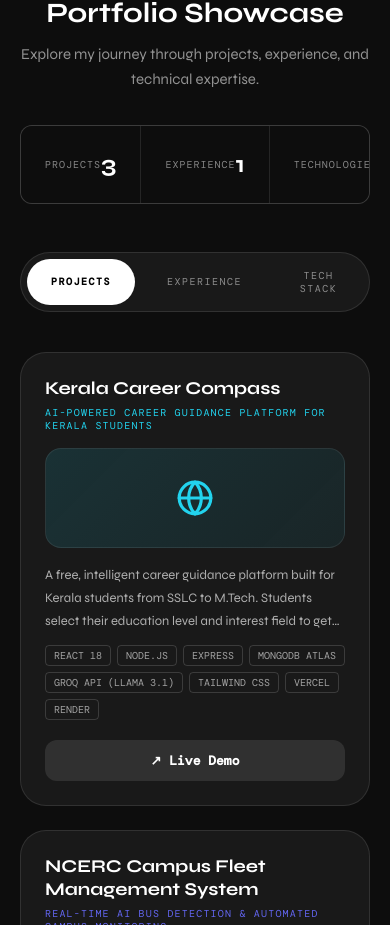
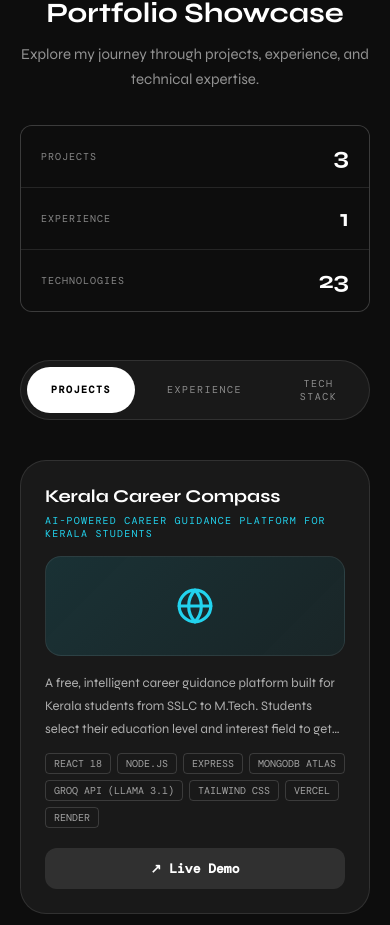
Before and after one commit to mhdirfan-dev/irfan-portfolio, a React (Create React App) app: page / in a window 390 px wide. Shown: the part 2036-2961 px from the top of the page. Built offline with nearby package versions, Linux system fonts and the light colour scheme; a web font is replaced by a local one.

Commit message:
Updated portfolio mobile view

```diff
--- a/src/App.jsx
+++ b/src/App.jsx
@@ -1419,23 +1419,19 @@ function PortfolioShowcase() {
       <motion.div
         initial={{ opacity:0, y:30 }} whileInView={{ opacity:1, y:0 }}
         transition={{ duration:0.8 }}
-        style={{ display:'grid', gridTemplateColumns:'repeat(3,1fr)', gap:1,
+        className="stats-grid"
+        style={{ display:'grid', gap:1,
                  background:'rgba(255,255,255,0.1)',
                  border:'1px solid rgba(255,255,255,0.1)',
                  borderRadius:12, overflow:'hidden', marginBottom:48 }}
       >
         {[
-          // Counts the exact number of projects you have (3)
           { label:'PROJECTS', value: DATA.projects.length },
-
-          // Counts the exact number of experiences you have (1)
           { label:'EXPERIENCE', value: DATA.experience.length },
-
-          // Adds up every single skill inside your DATA.skills categories automatically (will be 23)
           { label:'TECHNOLOGIES', value: DATA.skills.reduce((total, group) => total + group.items.length, 0) },
         ].map(s => (
-          <div key={s.label} style={{
-            background:'var(--bg-primary)', padding:24,
+          <div key={s.label} className="stat-card" style={{
+            background:'var(--bg-primary)',
             display:'flex', justifyContent:'space-between', alignItems:'center',
           }}>
             <span className="dm-mono" style={{
@@ -1556,7 +1552,15 @@ function PortfolioShowcase() {
       </div>
 
       <style>{`
-        @media(min-width:768px){ .port-pad{ padding:96px 80px!important; } }
+        @media(min-width:768px){
+          .port-pad{ padding:96px 80px!important; }
+          .stats-grid{ grid-template-columns: repeat(3, 1fr); }
+          .stat-card{ padding: 24px; }
+        }
+        @media(max-width:767px){
+          .stats-grid{ grid-template-columns: 1fr; }
+          .stat-card{ padding: 16px 20px; }
+        }
       `}</style>
     </section>
   );
```
